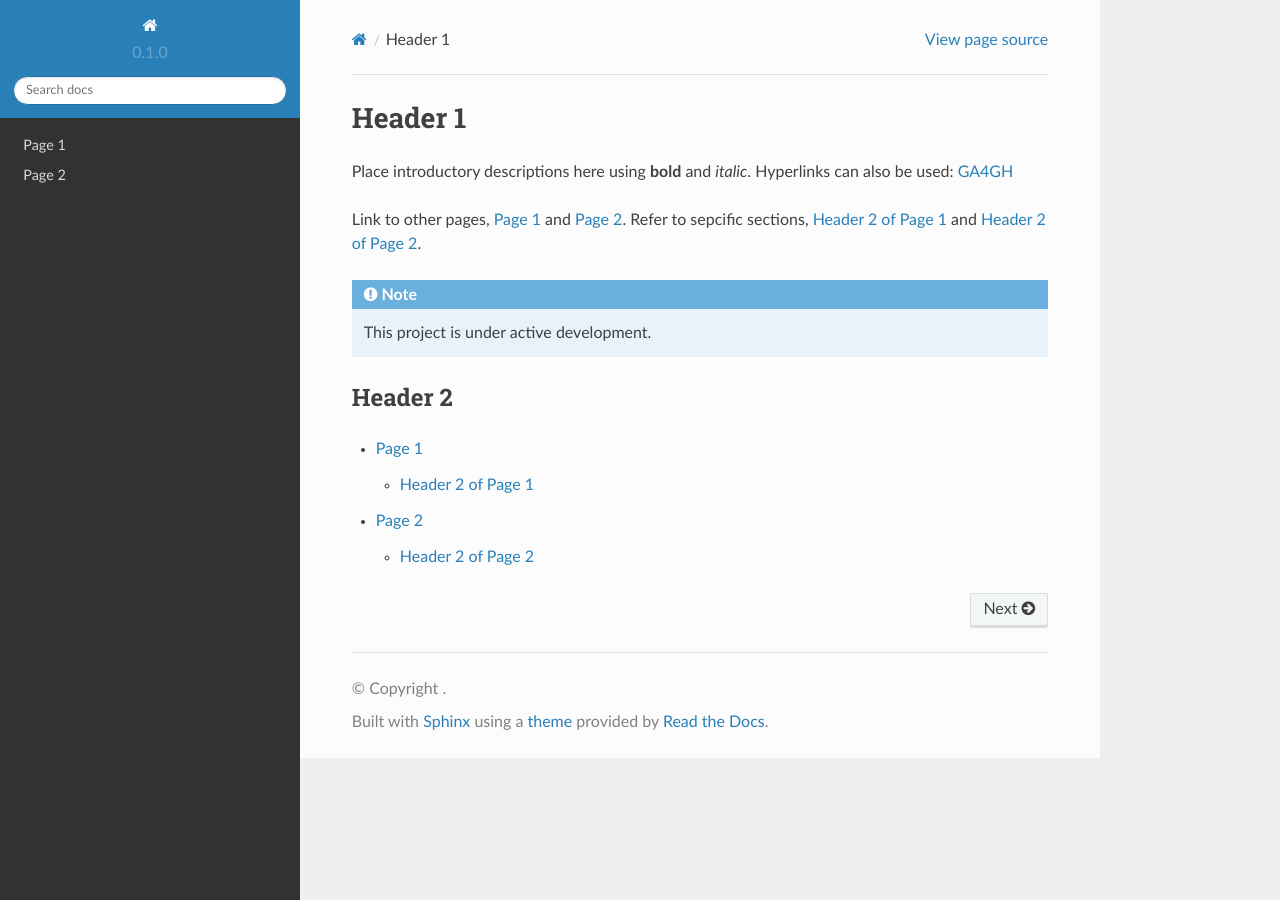
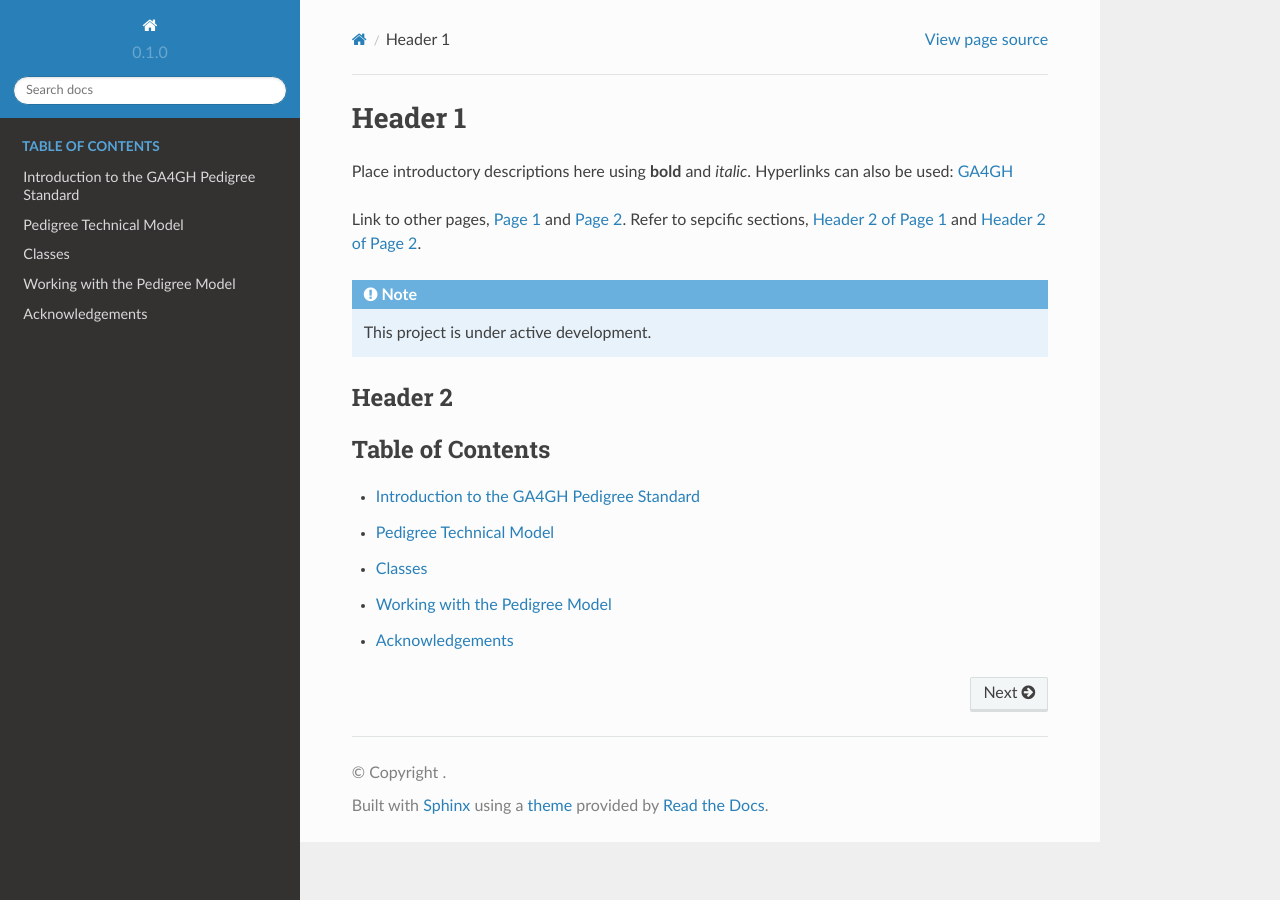
Before and after one commit to ga4gh/pedigree, a Sphinx documentation site: the page built from docs/source/index.rst, in a window 1280 px wide. Built offline with Sphinx 7.4.7 and the Read the Docs theme 2.0.0, drawn with Linux system fonts in a browser that asks for light colours.

Commit message:
:memo: add template docs

```diff
--- /dev/null
+++ b/docs/source/acknowledgements.rst
@@ -0,0 +1,6 @@
+################
+Acknowledgements
+################
+
+.. toctree::
+   :maxdepth: 1
--- /dev/null
+++ b/docs/source/classes.rst
@@ -0,0 +1,6 @@
+#######
+Classes
+#######
+
+.. toctree::
+   :maxdepth: 1
--- a/docs/source/index.rst
+++ b/docs/source/index.rst
@@ -15,6 +15,11 @@ Header 2
 --------
 
 .. toctree::
+   :maxdepth: 2
+   :caption: Table of Contents
 
-   page_1
-   page_2
+   introduction
+   pedigree-model
+   classes
+   working-with-model
+   acknowledgements
--- /dev/null
+++ b/docs/source/introduction.rst
@@ -0,0 +1,6 @@
+###########################################
+Introduction to the GA4GH Pedigree Standard
+###########################################
+
+.. toctree::
+   :maxdepth: 1
--- /dev/null
+++ b/docs/source/pedigree-model.rst
@@ -0,0 +1,6 @@
+########################
+Pedigree Technical Model
+########################
+
+.. toctree::
+   :maxdepth: 1
--- /dev/null
+++ b/docs/source/working-with-model.rst
@@ -0,0 +1,6 @@
+###############################
+Working with the Pedigree Model
+###############################
+
+.. toctree::
+   :maxdepth: 1
```
